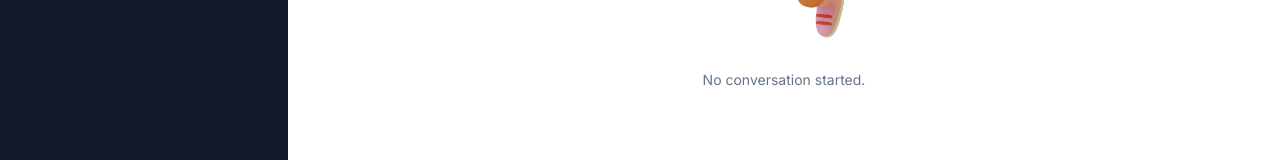
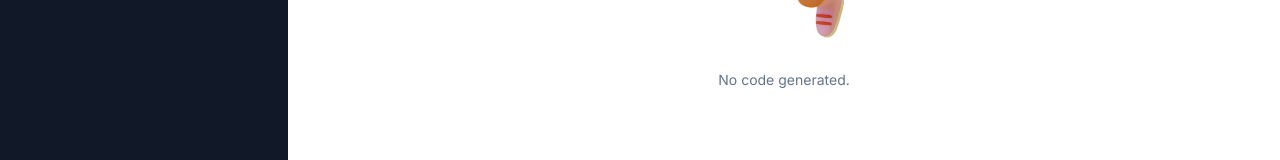
Before and after one commit to penguinboots/ai-saas, a Next.js app: page /code in a window 1280 px wide. Shown: the part 508-668 px from the top of the page. Built offline with nearby package versions, Linux system fonts and the light colour scheme.

Commit message:
edit flavour text

```diff
--- a/app/(dashboard)/(routes)/code/page.tsx
+++ b/app/(dashboard)/(routes)/code/page.tsx
@@ -106,7 +106,7 @@ const CodePage = () => {
             </div>
           )}
           {messages.length === 0 && !isLoading && (
-            <Empty label="No conversation started." />
+            <Empty label="No code generated." />
           )}
           <div className="flex flex-col-reverse gap-y-4">
             {messages.map((message) => (
--- a/app/(dashboard)/(routes)/conversation/page.tsx
+++ b/app/(dashboard)/(routes)/conversation/page.tsx
@@ -59,7 +59,7 @@ const ConversationPage = () => {
     <div>
       <Heading
         title="Conversation"
-        description="Our most advanced conversation model"
+        description="A better conversationalist than your cat."
         icon={MessageSquare}
         iconColor="text-violet-500"
         bgColor="bg-violet-500/10"
--- a/app/(dashboard)/(routes)/image/page.tsx
+++ b/app/(dashboard)/(routes)/image/page.tsx
@@ -61,7 +61,7 @@ const ImagePage = () => {
     <div>
       <Heading
         title="Image Generation"
-        description="Turn a prompt into an image!"
+        description="Your imagination comes to life!"
         icon={ImageIcon}
         iconColor="text-pink-700"
         bgColor="bg-pink-700/10"
```
